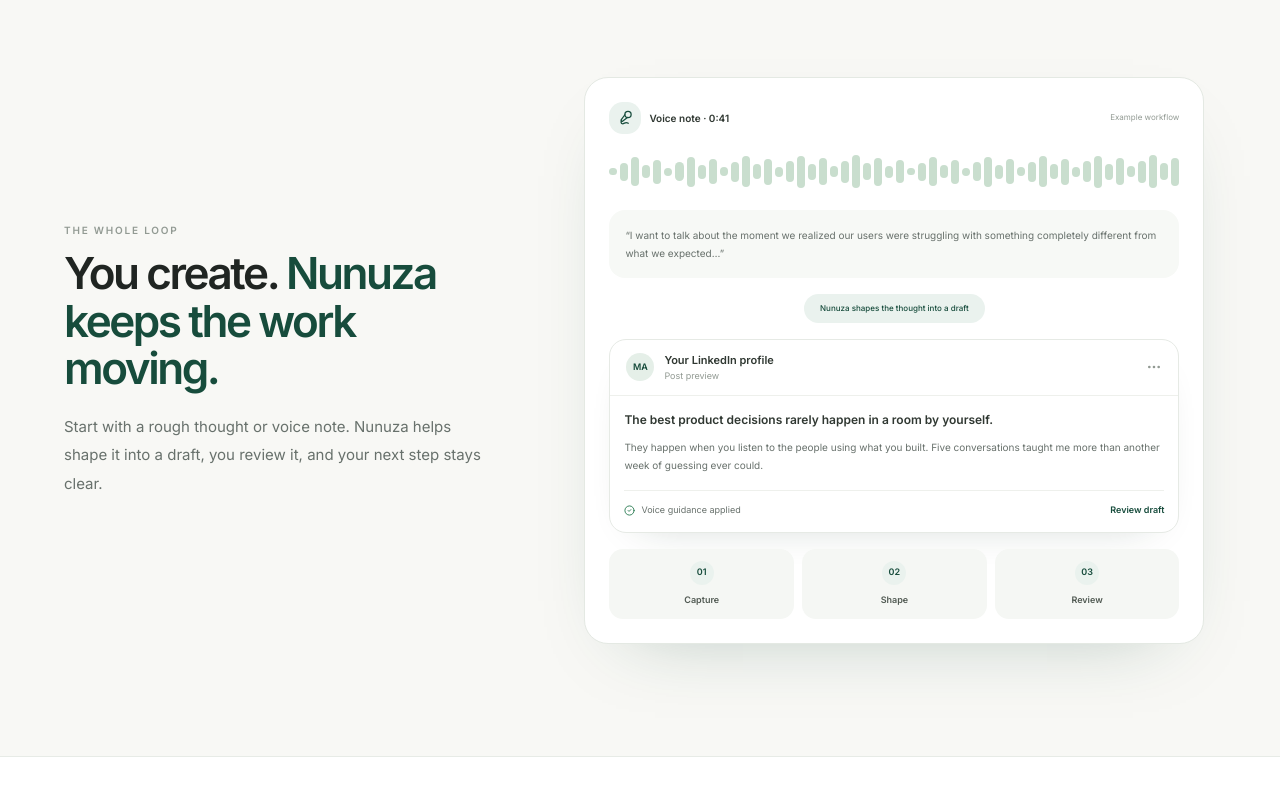
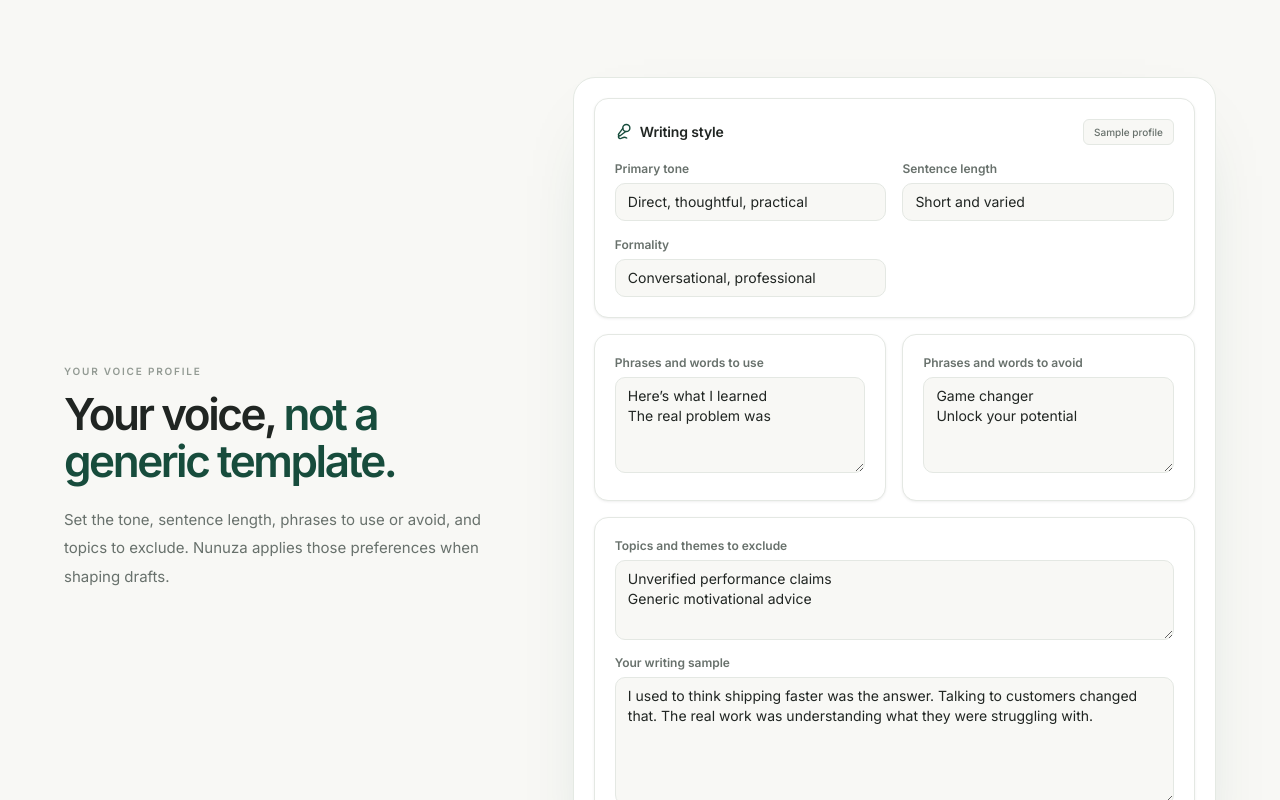
Before and after one commit to miftah-ab/Nunuza, a Next.js app: page / in a window 1280 px wide. Shown: the part 4620-5420 px from the top of the page. Built offline with nearby package versions, Linux system fonts and the light colour scheme; no server answers.

Commit message:
Show authentic voice profile editor on welcome page

```diff
--- a/src/app/(marketing)/page.tsx
+++ b/src/app/(marketing)/page.tsx
@@ -3,11 +3,12 @@ import type { ReactNode } from "react";
 import Link from "next/link";
 import {
   ArrowRight, CalendarDays, Check, CheckCircle2, Clock3, Linkedin,
-  MessageCircle, Mic2, MoreHorizontal, Send, Sparkles, TrendingUp,
+  MessageCircle, MoreHorizontal, Send, Sparkles, TrendingUp,
 } from "lucide-react";
 import { PublishingCalendar } from "@/components/calendar/PublishingCalendar";
 import { ContentManager } from "@/components/content/ContentManager";
-import type { ContentPost, Workspace } from "@/types/database";
+import type { ContentPost, VoiceProfile, Workspace } from "@/types/database";
+import { VoiceEditor } from "@/components/voice/VoiceEditor";
 
 export const metadata: Metadata = {
   title: "Nunuza — Build your presence",
@@ -226,15 +227,24 @@ function ContentPreview() {
   );
 }
 
-function VoiceWorkflow() {
-  return <div className="mx-auto max-w-[620px] rounded-[24px] border border-[#E4E9E3] bg-white p-4 shadow-[0_28px_75px_-45px_rgba(23,76,60,.34)] sm:p-6">
-    <div className="flex items-center justify-between"><div className="flex items-center gap-2"><span className="flex h-8 w-8 items-center justify-center rounded-xl bg-[#EAF2EE] text-[#174C3C]"><Mic2 size={15} /></span><span className="text-[10px] font-semibold text-[#303832]">Voice note · 0:41</span></div><span className="text-[8px] text-[#929A93]">Example workflow</span></div>
-    <div className="my-5 flex h-9 items-center gap-[3px]">{Array.from({ length: 52 }, (_, i) => <span key={i} className="flex-1 rounded-full bg-[#C9DECE]" style={{ height: `${7 + ((i * 11) % 27)}px` }} />)}</div>
-    <div className="rounded-[16px] bg-[#F7F9F6] p-4"><p className="text-[10px] leading-[1.8] text-[#68716C]">“I want to talk about the moment we realized our users were struggling with something completely different from what we expected…”</p></div>
-    <div className="my-4 flex justify-center"><span className="rounded-full bg-[#EAF2EE] px-4 py-2 text-[8px] font-medium text-[#174C3C]">Nunuza shapes the thought into a draft</span></div>
-    <PostCard compact />
-    <div className="mt-4 grid grid-cols-3 gap-2">{[["01","Capture"],["02","Shape"],["03","Review"]].map(([n, label]) => <div key={n} className="rounded-xl bg-[#F5F7F4] px-2 py-3 text-center"><span className="mx-auto flex h-6 w-6 items-center justify-center rounded-full bg-[#EAF2EE] text-[9px] font-semibold text-[#174C3C]">{n}</span><p className="mt-2 text-[9px] font-semibold text-[#515A53]">{label}</p></div>)}</div>
-  </div>;
+function VoicePreview() {
+  const initialProfile = {
+    tone: "Direct, thoughtful, practical",
+    sentence_length: "Short and varied",
+    formality: "Conversational, professional",
+    phrases_use: ["Here’s what I learned", "The real problem was"],
+    phrases_avoid: ["Game changer", "Unlock your potential"],
+    exclusions: ["Unverified performance claims", "Generic motivational advice"],
+    sample_text: "I used to think shipping faster was the answer. Talking to customers changed that. The real work was understanding what they were struggling with.",
+    version: 3,
+    updated_at: new Date().toISOString(),
+  } as unknown as VoiceProfile;
+
+  return (
+    <div className="rounded-[22px] border border-[#E4E9E3] bg-white p-3 shadow-[0_28px_75px_-45px_rgba(23,76,60,.34)] sm:p-5">
+      <VoiceEditor initialProfile={initialProfile} preview />
+    </div>
+  );
 }
 
 function DifferencePreview() {
@@ -329,8 +339,8 @@ export default function HomePage() {
 
     <section className="border-y border-[#E7EBE6] bg-[#F8F8F5] py-20 md:py-28">
       <div className="container-page grid items-center gap-12 lg:grid-cols-[.8fr_1.2fr] lg:gap-20">
-        <SectionHeading eyebrow="The whole loop" description="Start with a rough thought or voice note. Nunuza helps shape it into a draft, you review it, and your next step stays clear.">You create. <span className="text-[#174C3C]">Nunuza keeps the work moving.</span></SectionHeading>
-        <VoiceWorkflow />
+        <SectionHeading eyebrow="Your voice profile" description="Set the tone, sentence length, phrases to use or avoid, and topics to exclude. Nunuza applies those preferences when shaping drafts.">Your voice, <span className="text-[#174C3C]">not a generic template.</span></SectionHeading>
+        <VoicePreview />
       </div>
     </section>
 
```
